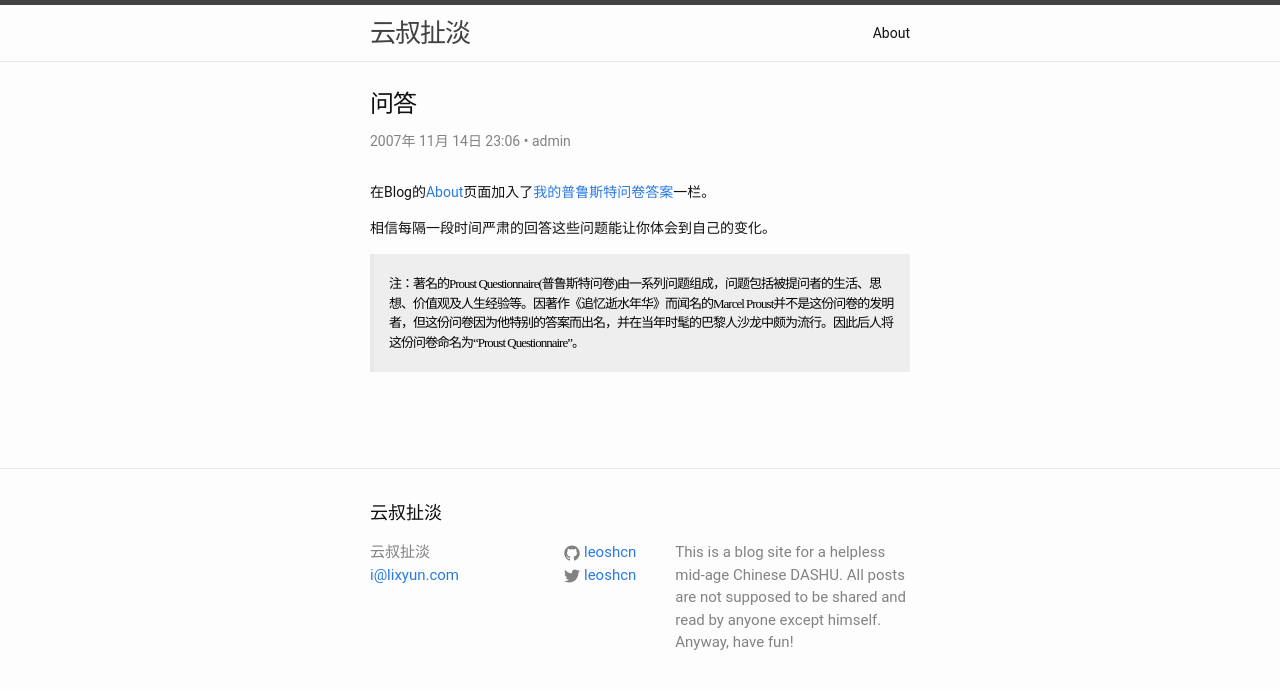
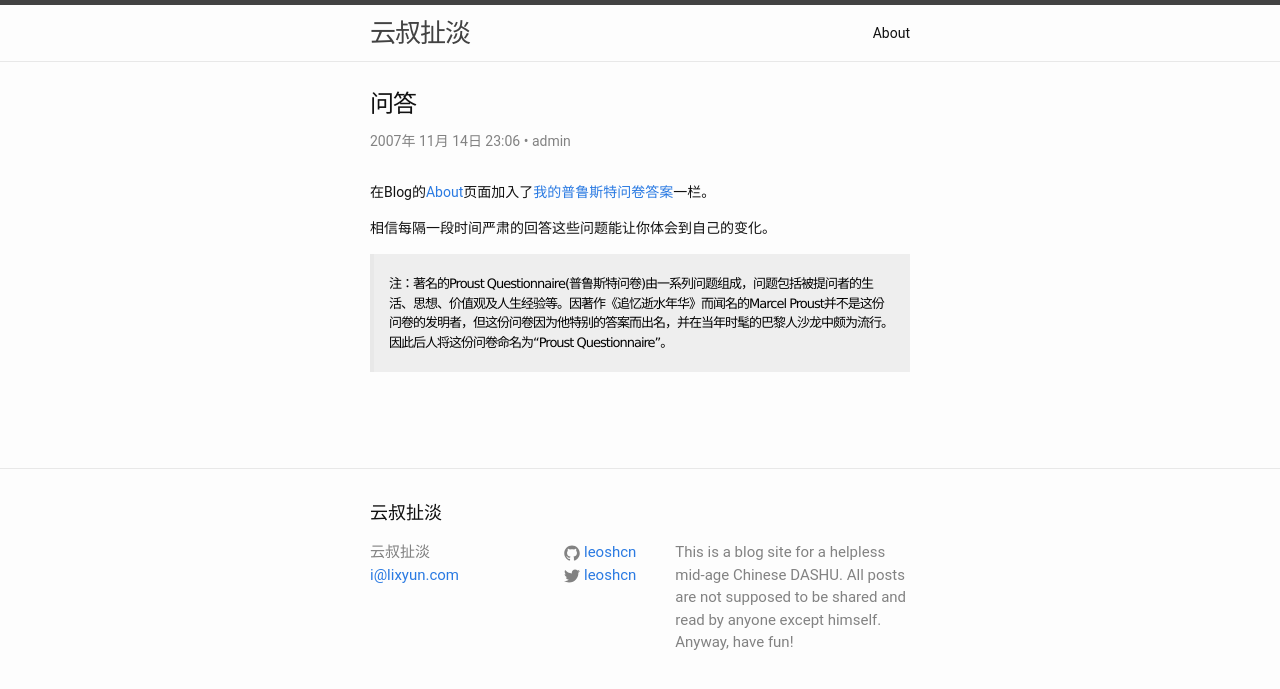
Before and after one commit to leoshcn/leoshcn.github.io, a Jekyll site: the page built from _posts/2007-11-14-proust-questionnaire.md, in a window 1280 px wide. Shown: the top 689 px of the page. Built offline with Jekyll 4.4.1, drawn with Linux system fonts in a browser that asks for light colours.

Commit message:
font for backquote

```diff
--- a/_sass/_base.scss
+++ b/_sass/_base.scss
@@ -126,7 +126,7 @@ blockquote {
     letter-spacing: -1px;
     font-style: normal;
     background-color:#eee;
-    font-family: Simsun!important;
+    font-family: Verdana, Candara, Simsun!important;
     padding-top: 20px;
     padding-bottom: 20px;
 	padding-right:$spacing-unit / 2;
```
